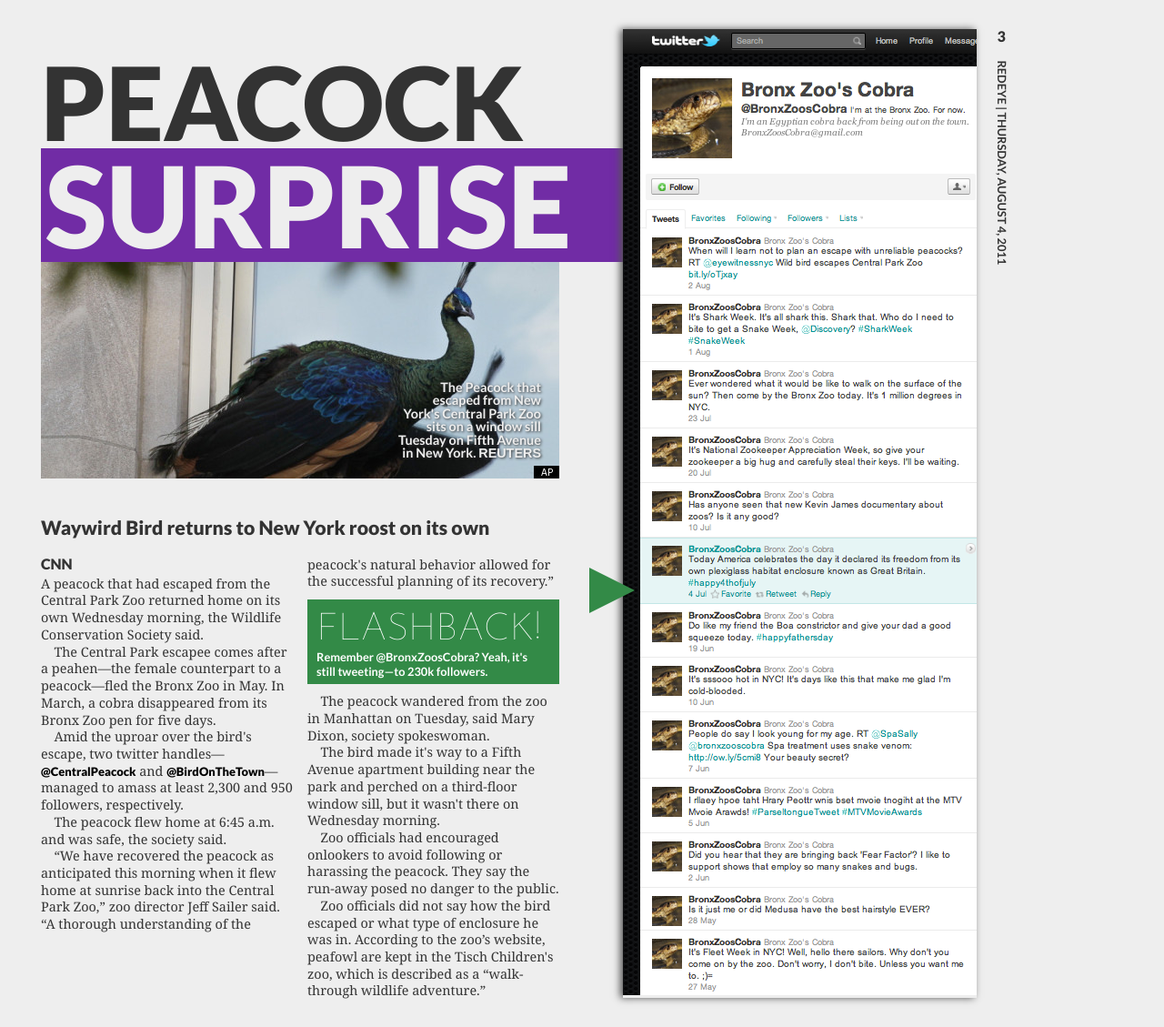
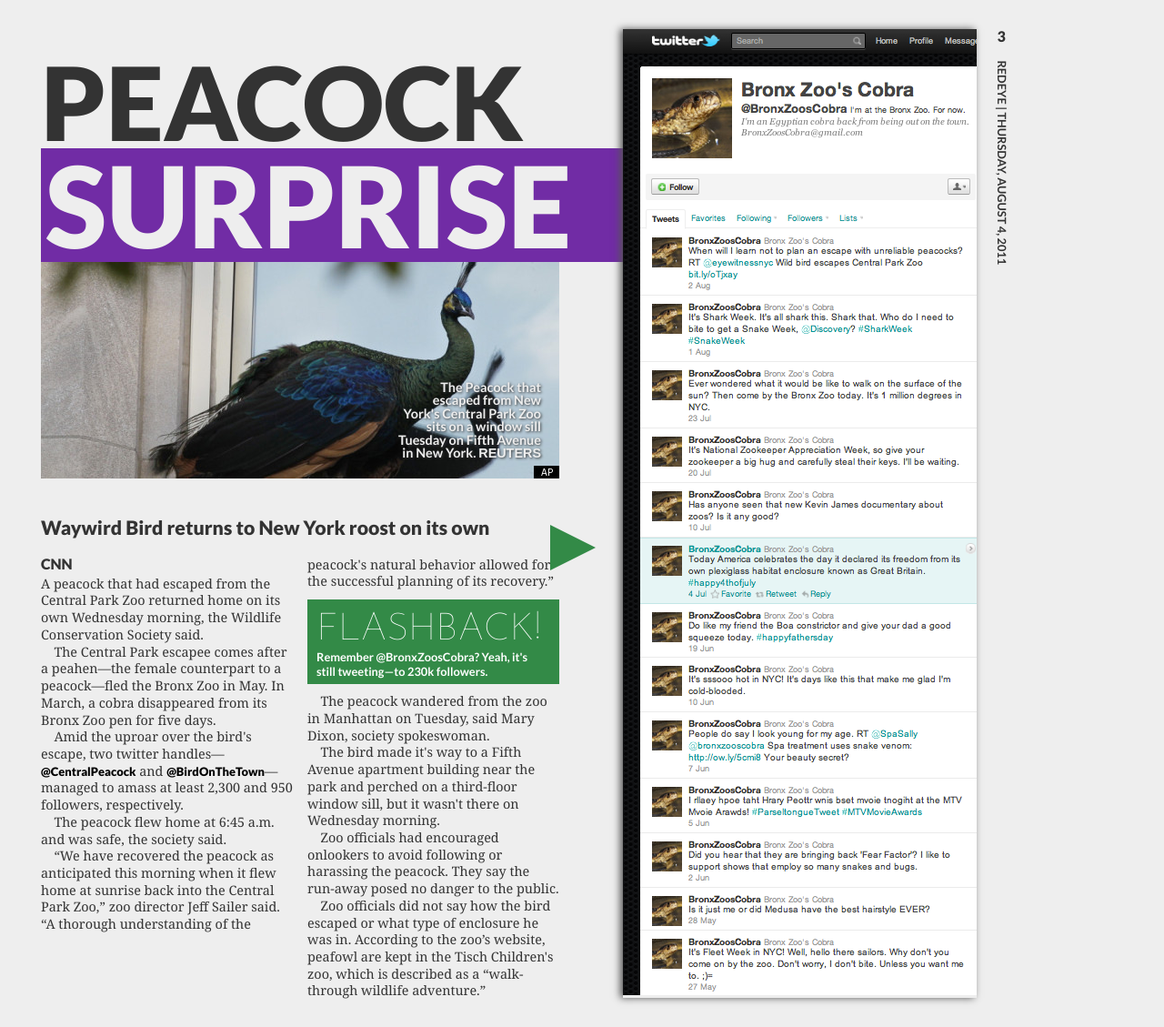
Before and after one commit to smbriones/smbriones.github.com, a Jekyll site: the page testing/peacock/index.html, which Jekyll copies as it is, in a window 1280 px wide. Shown: the whole page at 91% size. Built offline with Jekyll 4.4.1, drawn with Linux system fonts in a browser that asks for light colours.

Commit message:
fixed triangle issue

```diff
--- a/testing/peacock/stylesheets/peacock.css
+++ b/testing/peacock/stylesheets/peacock.css
@@ -85,6 +85,7 @@
 }
 
 article {
+	position: relative;
 	font-family: georgia, serif;
 	width: 570px;
 	column-count: 2;
@@ -129,8 +130,8 @@
 
 #triangle-right {
 	position: absolute;
-	top: 39em;
-	left: 40.5em;
+	top: 12%;
+	right: -30px;
 	width: 0;
 	height: 0;
 	border-top: 25px solid transparent;
@@ -143,7 +144,7 @@
 	-moz-box-shadow: -3px 0px 8px #555;
 	-webkit-box-shadow: -3px 0px 8px #555;
 	box-shadow: -3px 0px 8px #555;
-	margin: 2em 0 0 0;
+	margin: 2em 0 2em 0;
 	width: 389px;
 }
 
```
Also changed, not shown: 1 other file.
